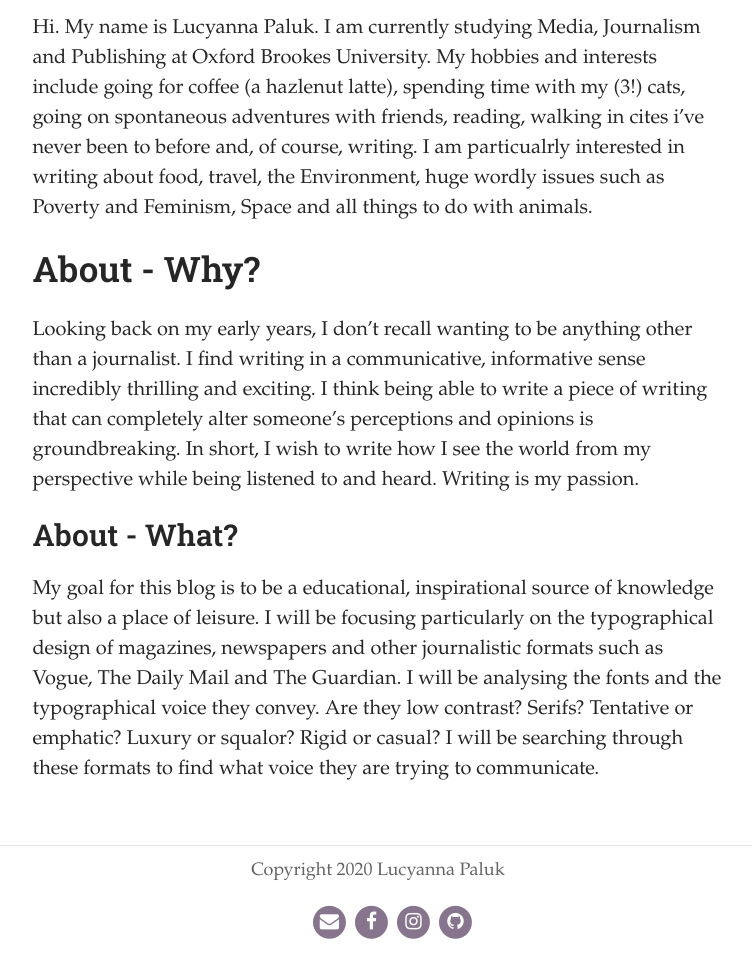
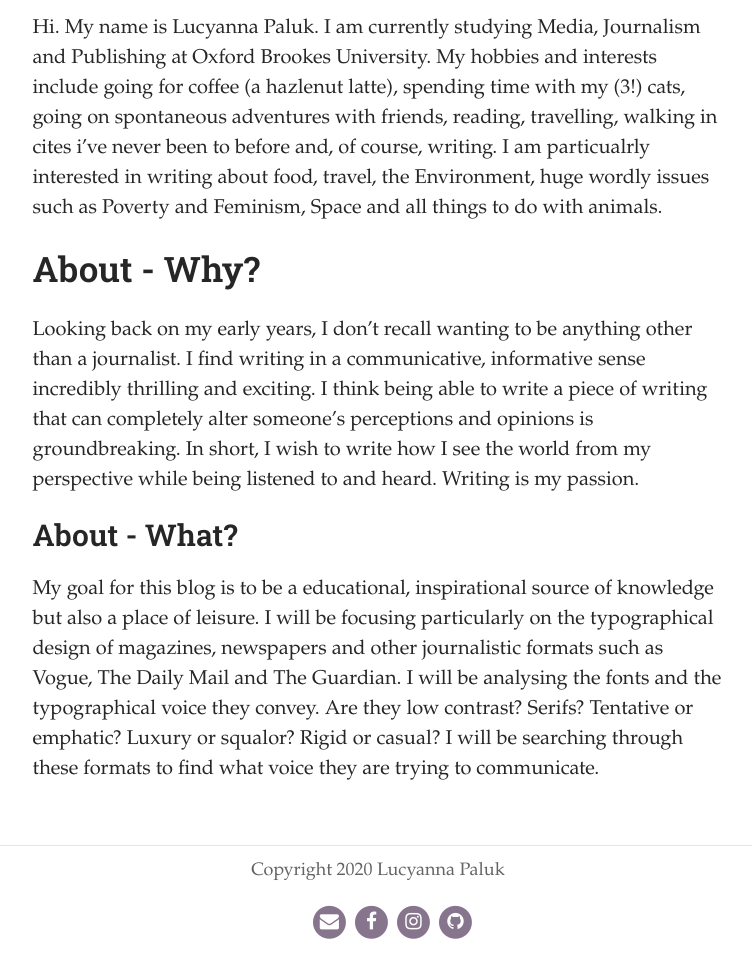
Before and after one commit to lucyannapaluk/mybrookesblog, a Jekyll site: the page built from pages/about.md, in a window 1280 px wide. Shown: the part 384-1353 px from the top of the page, without its empty margins (262-1014 px from the left). Built offline with Jekyll 4.4.1, drawn with Linux system fonts in a browser that asks for light colours; some web fonts are replaced.

Commit message:
Update Page “about”

```diff
--- a/pages/about.md
+++ b/pages/about.md
@@ -12,7 +12,7 @@ show: false
 ---
 # About - Who?
 
-Hi. My name is Lucyanna Paluk. I am currently studying Media, Journalism and Publishing at Oxford Brookes University. My hobbies and interests include going for coffee (a hazlenut latte), spending time with my (3!) cats, going on spontaneous adventures with friends, reading, walking in cites i've never been to before and, of course, writing. I am particualrly interested in writing about food, travel, the Environment, huge wordly issues such as Poverty and Feminism, Space and all things to do with animals.
+Hi. My name is Lucyanna Paluk. I am currently studying Media, Journalism and Publishing at Oxford Brookes University. My hobbies and interests include going for coffee (a hazlenut latte), spending time with my (3!) cats, going on spontaneous adventures with friends, reading, travelling, walking in cites i've never been to before and, of course, writing. I am particualrly interested in writing about food, travel, the Environment, huge wordly issues such as Poverty and Feminism, Space and all things to do with animals.
 
 ## About - Why?
 
```
Also changed, not shown: other parts of pages/about.md (+1 -1 lines), 1 other file.
